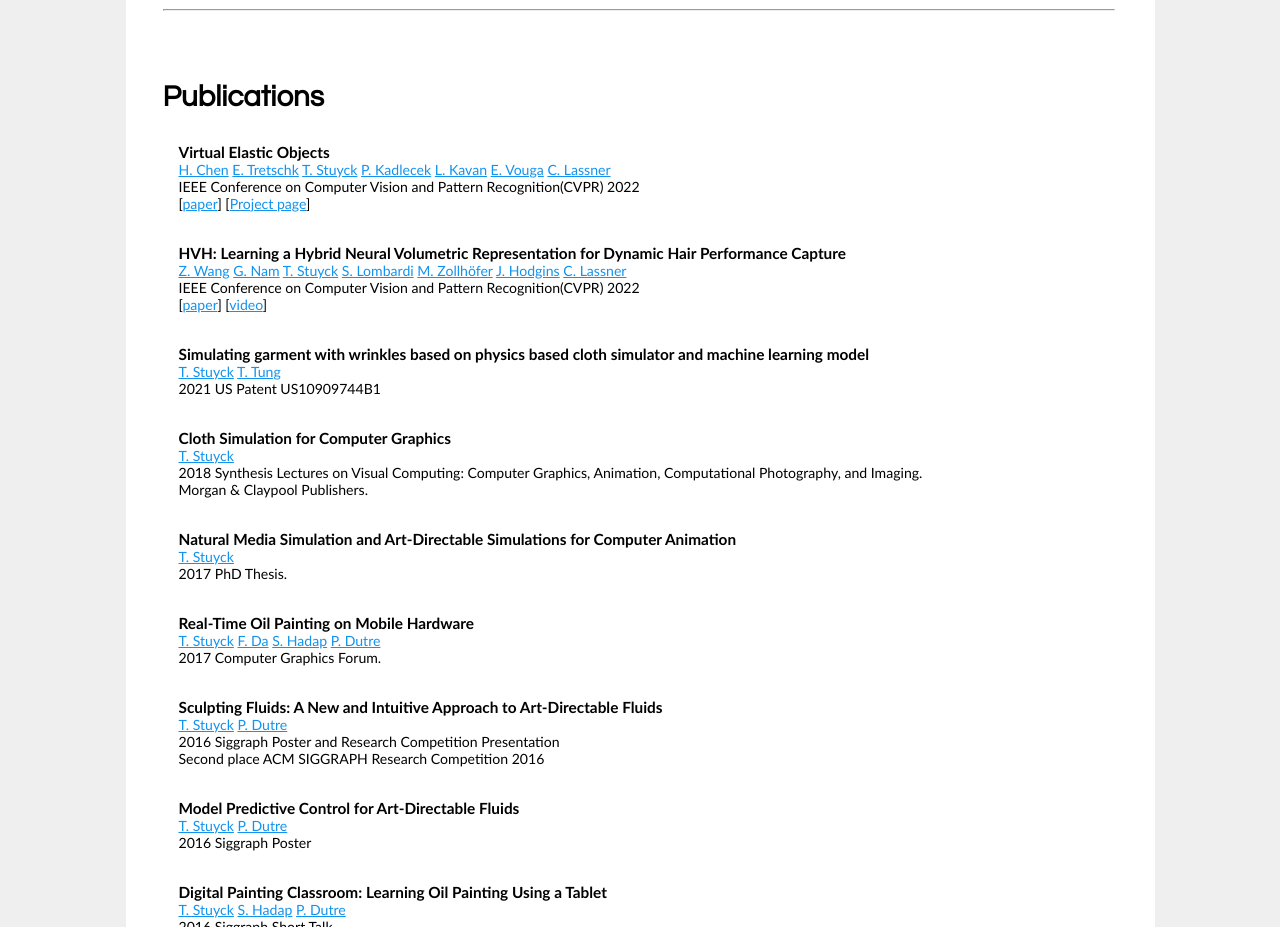
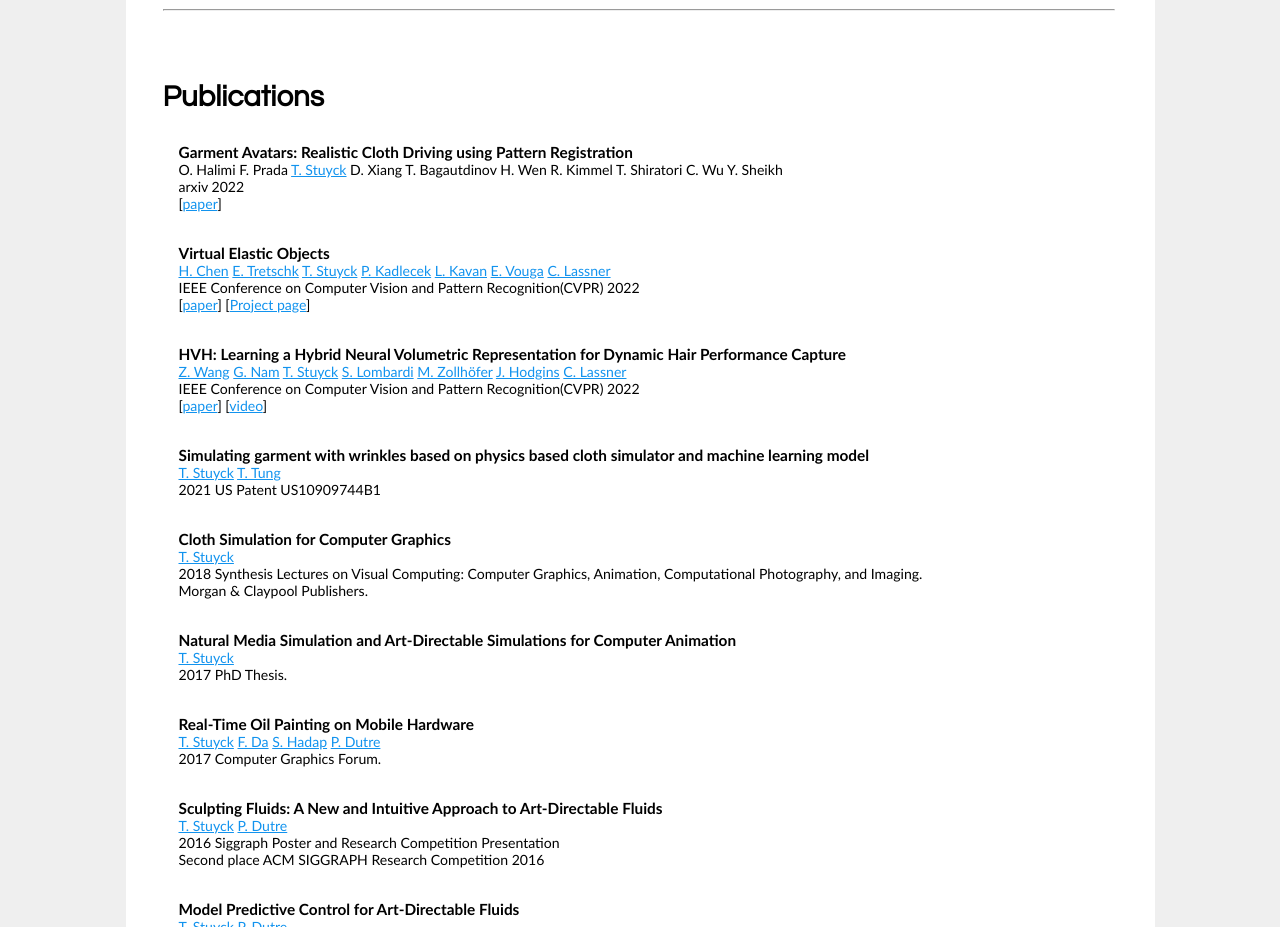
Before and after one commit to TuurStuyck/TuurStuyck.github.io, a plain HTML site: page index.html in a window 1280 px wide. Shown: the part 860-1787 px from the top of the page. Drawn offline with Linux system fonts and the light colour scheme.

Commit message:
Add files via upload

```diff
--- a/index.html
+++ b/index.html
@@ -85,6 +85,36 @@
 
   </br></br></br></br>
   <h3>Publications</h3>
+
+        <table cellspacing = "15" border = "0">
+          <tr>
+            <!--
+            <td>
+            <IMG style = "width:180px;" src = "./papers/arXiv21_NH/thumb.png">
+            </td>-->
+            <td>
+            <span style = "font-size:1.2em"><link color = "red">
+            <b>Garment Avatars: Realistic Cloth Driving using Pattern Registration</b></span>
+            <span style = "font-size:1.1em">
+            </br>
+              O. Halimi
+              F. Prada
+              <a href = "https://tuurstuyck.github.io/ " target = "_blank">T. Stuyck</a>
+              D. Xiang
+              T. Bagautdinov
+              H. Wen
+              R. Kimmel
+              T. Shiratori
+              C. Wu
+              Y. Sheikh
+            </br>
+            arxiv 2022
+            </br>
+            [<a href = "https://arxiv.org/abs/2206.03373">paper</a>]
+            </span>
+            </td>
+          </tr>
+        </table>
 
         <table cellspacing = "15" border = "0">
           <tr>
```
